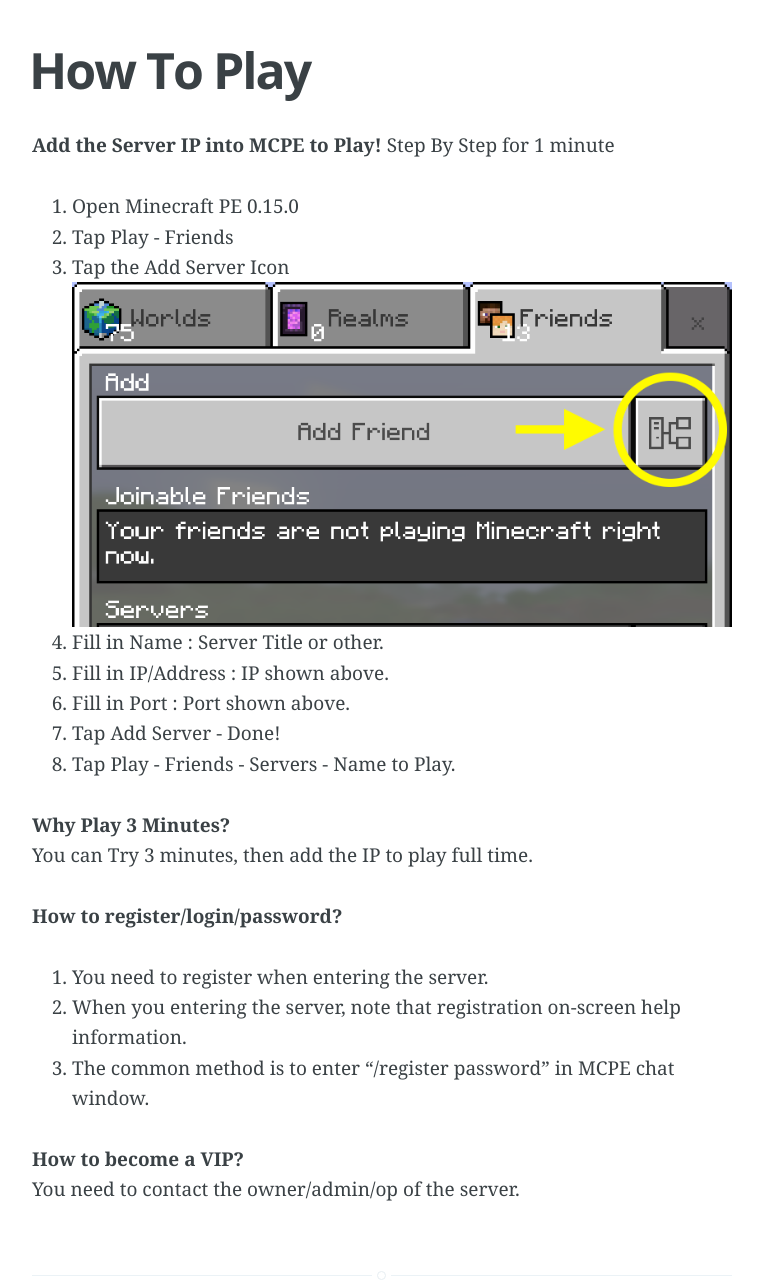
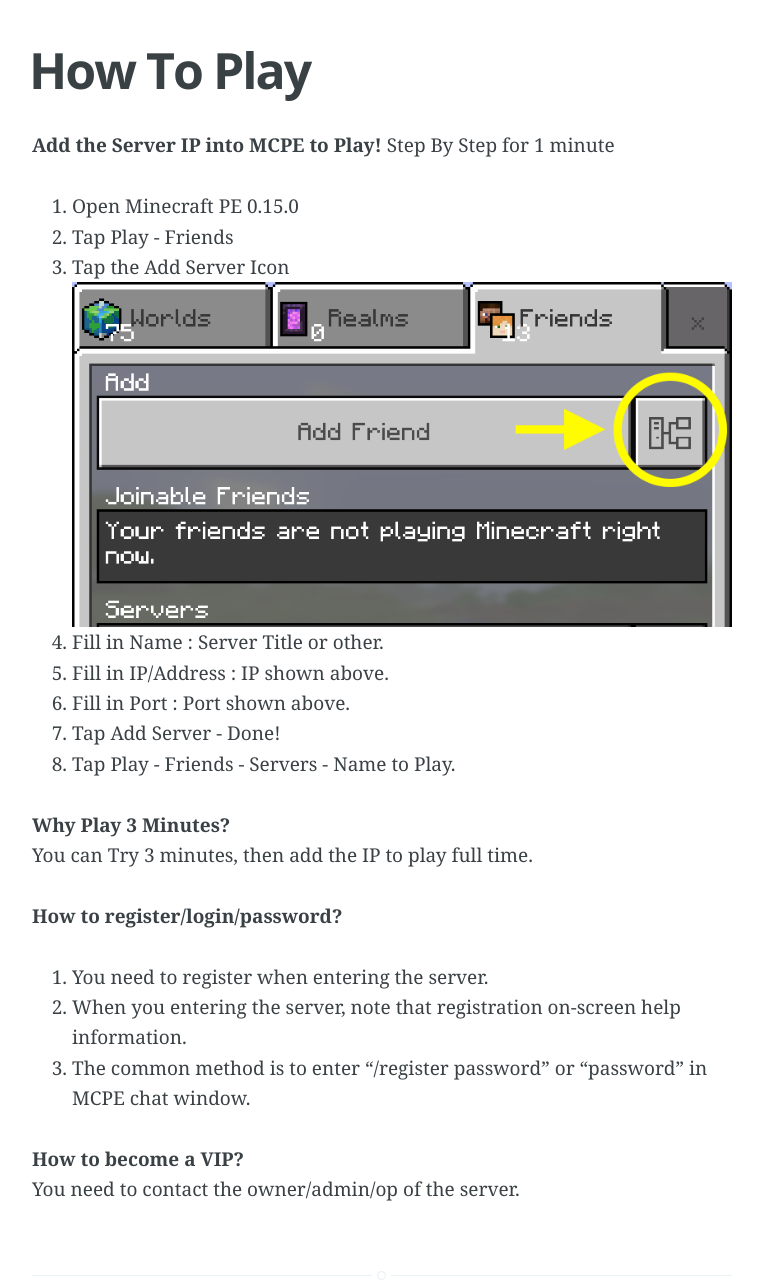
Before and after one commit to Minecraft-PE-Servers/Minecraft-PE-Servers.github.io, a Jekyll site: the page built from _posts/2016-06-28-How-to-play-Minecraft-pe-servers-By-MineServer-APP.md, in a window 1280 px wide. Shown: the whole page, without its empty margins (258-1021 px from the left). Built offline with Jekyll 4.4.1, drawn with Linux system fonts in a browser that asks for light colours.

Commit message:
提交发布

```diff
--- a/_posts/2016-06-28-How-to-play-Minecraft-pe-servers-By-MineServer-APP.md
+++ b/_posts/2016-06-28-How-to-play-Minecraft-pe-servers-By-MineServer-APP.md
@@ -24,7 +24,7 @@
 **How to register/login/password?**
 1. You need to register when entering the server.
 2. When you entering the server, note that registration on-screen help information.
-3. The common method is to enter "/register password" in MCPE chat window.
+3. The common method is to enter "/register password" or “password” in MCPE chat window.
 
 **How to become a VIP?**
 You need to contact the owner/admin/op of the server.
```
Also changed, not shown: other parts of _posts/2016-06-28-How-to-play-Minecraft-pe-servers-By-MineServer-APP.md (+1 -1 lines).
